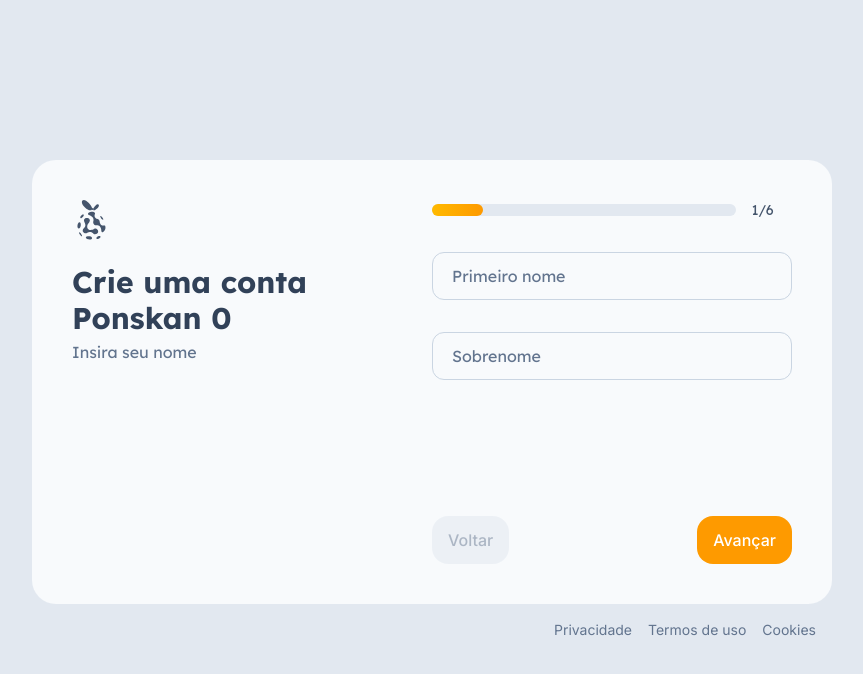
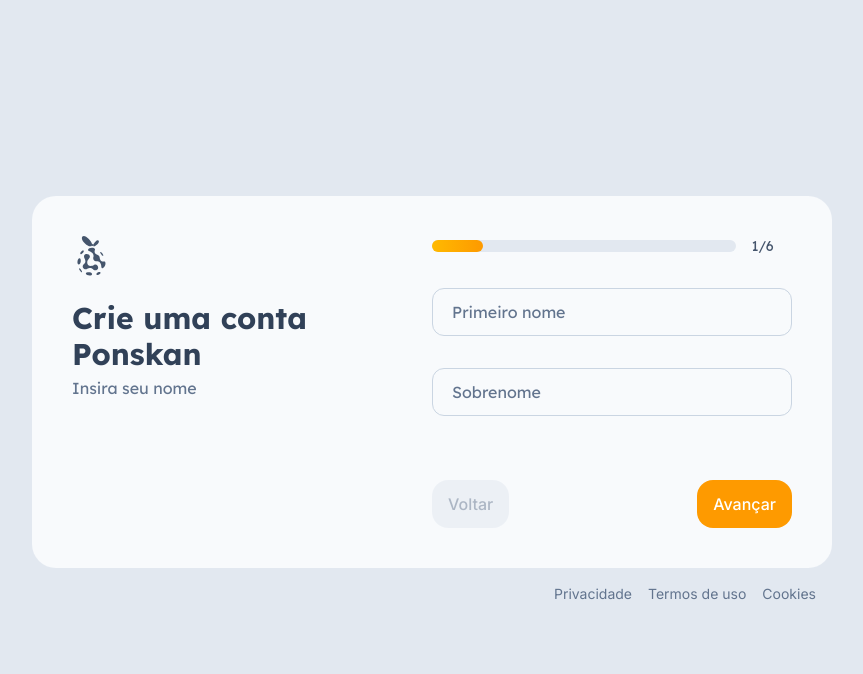
Before and after one commit to MatheusBertoldo1/ponskan-nextjs, a Next.js app in the folder ponskan/: page /logon in a window 1280 px wide. Shown: the top 674 px of the page, without its empty margins (208-1071 px from the left). Built offline with nearby package versions, Linux system fonts and the light colour scheme; no server answers.

Commit message:
fix(logon): remove contador de teste do formulário

```diff
--- a/ponskan/src/app/(auth)/logon/page.tsx
+++ b/ponskan/src/app/(auth)/logon/page.tsx
@@ -4,7 +4,7 @@
 
 
     return (
-        <div className="flex flex-col min-h-[60%] h-fit w-full max-w-200 font-lexend select-none">
+        <div className="flex flex-col min-h-[150] h-fit w-full max-w-200 font-lexend select-none">
             {/* Formulário */}
             <LogonFormRegister />
 
--- a/ponskan/src/components/layout/auth/LogonFormRegister.tsx
+++ b/ponskan/src/components/layout/auth/LogonFormRegister.tsx
@@ -30,7 +30,7 @@
             }, "Data inválida ou no futuro")
         ),
 
-    mail: z.email().min(1, "E-mail é obrigatório").max(100, "Email muito grande").trim(),
+    mail: z.email("Email inválido").min(1, "E-mail é obrigatório").max(100, "Email muito grande").trim(),
 
     address: z.string().min(1, "Endereço é obrigatório").max(255, "Endereço muito grande").refine(val => !/[^a-zA-ZÀ-ÿ]/.test(val), "Contem caracteres proibidos").trim(),
 
@@ -152,6 +152,7 @@
 
     // Decrementa valor no contador
     const decreaseValue = () => {
+
         stage > 0 ? setStage(stage - 1) : setStage(0)
     }
 
@@ -181,7 +182,7 @@
         <div className="flex flex-1 p-10 bg-slate-50 rounded-3xl">
             <div className="flex flex-1 flex-col">
                 <LogoCurrentColor className=" w-10 h-10 text-slate-600" />
-                <h1 className="mt-6 text-3xl font-bold text-slate-700">Crie uma conta Ponskan {stage}</h1>
+                <h1 className="mt-6 text-3xl font-bold text-slate-700">Crie uma conta Ponskan</h1>
                 <p className="text-slate-500 mt-1">{FORM_STEPS[stage].title}</p>
             </div>
 
@@ -225,7 +226,7 @@
                                         } />
 
                                     {/* STAGE 3 */}
-                                    <InputText {...register("cnpj")} visible={stage === 3} type="number" inputId="cnpj" textLabel="CNPJ (opcional)" error={errors.cnpj?.message} defaultValue={""} />
+                                    <InputText {...register("cnpj")} visible={stage === 3} inputId="cnpj" textLabel="CNPJ (opcional)" error={errors.cnpj?.message} defaultValue={""} />
 
                                     {/* STAGE 4 */}
                                     <div className={`flex flex-col w-full gap-3 ${stage !== 4 && "hidden"}`}>
@@ -250,7 +251,7 @@
                         </div>
 
                         <div className="flex flex-1 items-end w-full">
-                            <Button onClick={decreaseValue} variant={stage > 0 ? "secondary" : "disabled"}>Voltar</Button>
+                            <Button type="button" onClick={decreaseValue} variant={stage > 0 ? "secondary" : "disabled"}>Voltar</Button>
 
                             {
                                 stage == maxRange ?
```
